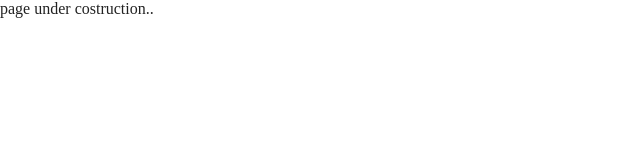
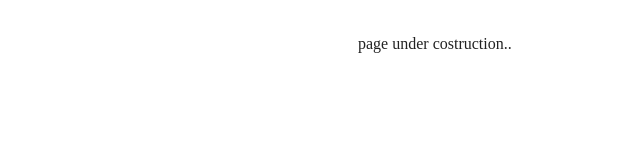
Before and after one commit to augustuscolordev/AugustusColor.com, a website built with Parcel: page index.html in a window 1280 px wide. Shown: the whole page, without its empty margins (0-640 px from the left). Built offline with nearby package versions, Linux system fonts and the light colour scheme.

Commit message:
pagina work in progress

```diff
--- a/index.html
+++ b/index.html
@@ -27,7 +27,7 @@
       rel="stylesheet"
     />
   </head>
-  <body>
+  <body class="claim">
     page under costruction..
   </body>
 </html>
```
